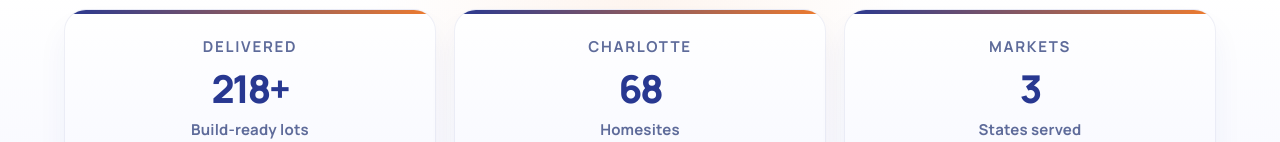
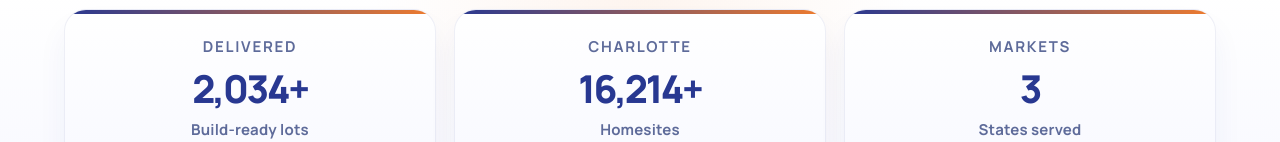
Before and after one commit to Emekabest/Rdysites, a React (Vite) app: page / in a window 1280 px wide. Shown: the part 810-952 px from the top of the page. Built offline with nearby package versions, Linux system fonts and the light colour scheme.

Commit message:
worked on the CTA--5

```diff
--- a/src/App.jsx
+++ b/src/App.jsx
@@ -117,12 +117,12 @@
           <div className="section-container hero-stats-grid">
             <div className="hero-stat">
               <span className="stat-topline">Delivered</span>
-              <strong>218+</strong>
+              <strong>2,034+</strong>
               <span>Build-ready lots</span>
             </div>
             <div className="hero-stat">
               <span className="stat-topline">Charlotte</span>
-              <strong>68</strong>
+              <strong>16,214+</strong>
               <span>Homesites</span>
             </div>
             <div className="hero-stat">
@@ -386,18 +386,18 @@
 
             <div className="proof-metrics-strip">
               <div className="proof-metric">
-                <div className="metric-number">300+</div>
+                <div className="metric-number">2,034+</div>
                 <div className="metric-label">Acres Developed</div>
               </div>
               <div className="proof-divider"></div>
               <div className="proof-metric">
-                <div className="metric-number">2,500+</div>
+                <div className="metric-number">16,214+</div>
                 <div className="metric-label">Sites Built</div>
               </div>
               <div className="proof-divider"></div>
               <div className="proof-metric">
-                <div className="metric-number">3</div>
-                <div className="metric-label">States Served</div>
+                <div className="metric-number">17+</div>
+                <div className="metric-label">Yrs Experience</div>
               </div>
             </div>
             <blockquote className="track-record-quote">
```
